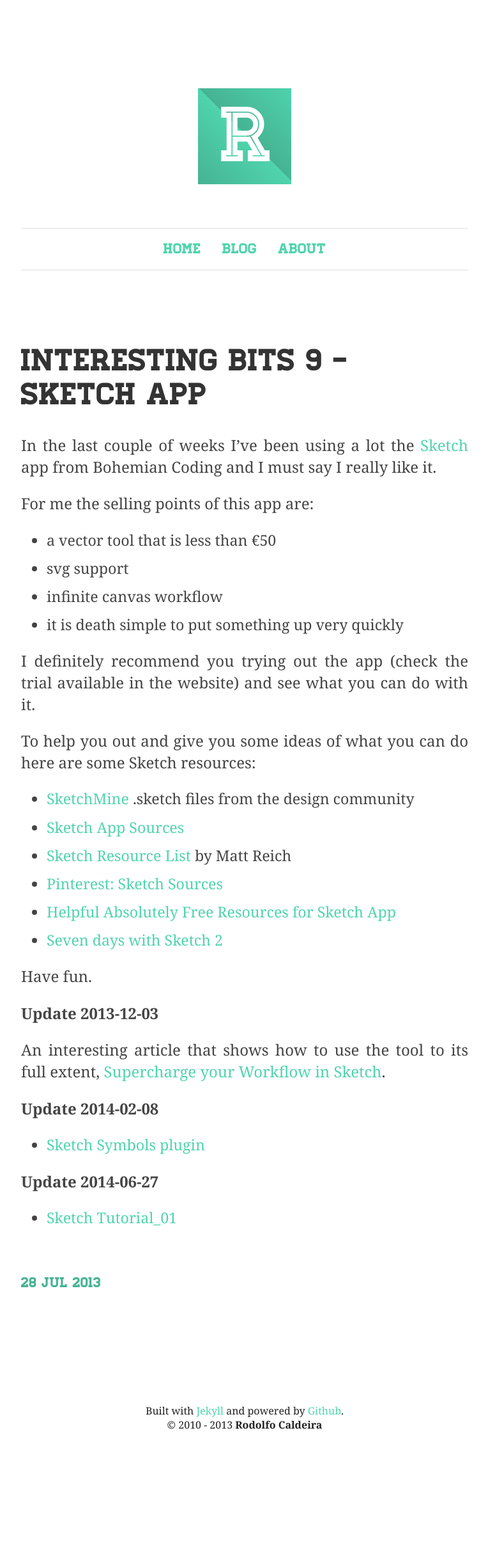
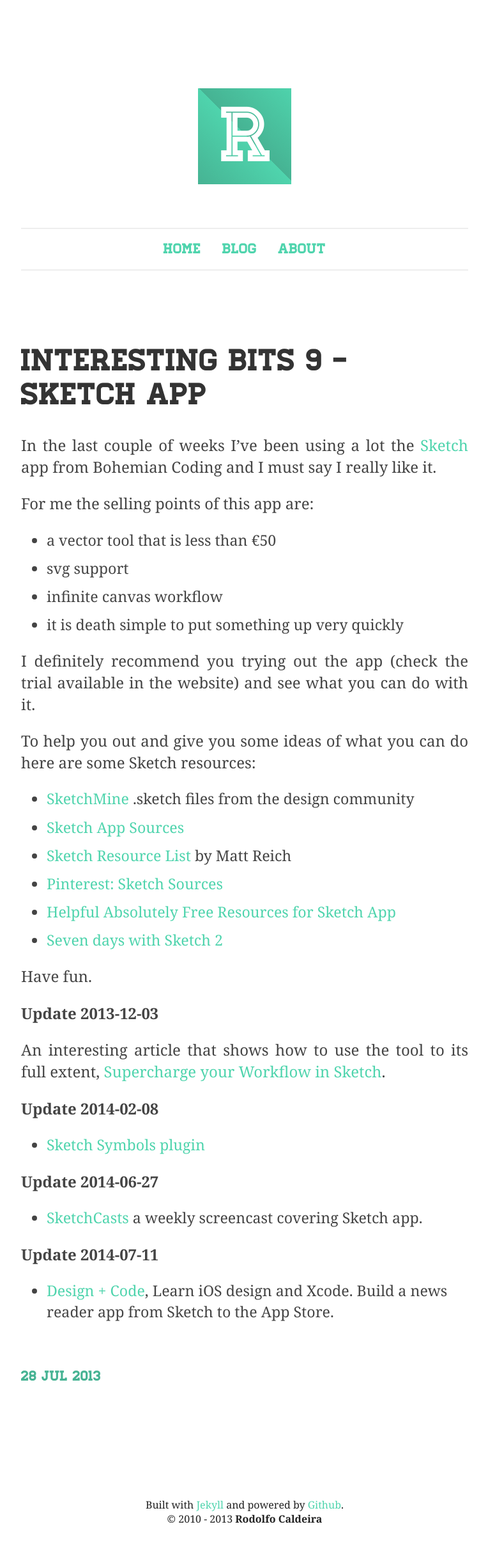
Before and after one commit to rodolfocaldeira/rodolfocaldeira.github.com, a Jekyll site: the page built from _posts/2013-07-28-interesting-bits-9-sketch-app.md, in a window 1280 px wide. Shown: the whole page at 64% size, without its empty margins (257-1021 px from the left). Built offline with Jekyll 4.4.1, drawn with Linux system fonts in a browser that asks for light colours; before the commit the page ends 2282 px from its top, so only the background shows below that.

```diff
--- a/_posts/2013-07-28-interesting-bits-9-sketch-app.md
+++ b/_posts/2013-07-28-interesting-bits-9-sketch-app.md
@@ -37,4 +37,9 @@
 
 **Update 2014-06-27**
 
-- [Sketch Tutorial_01](https://medium.com/@KounterB/b76271a095e3)
+- [SketchCasts](http://www.sketchcasts.net/) a weekly screencast covering Sketch app.
+
+**Update 2014-07-11**
+
+- [Design + Code](http://designcode.io/), Learn iOS design and Xcode. Build a news reader app from
+Sketch to the App Store.
--- a/css/main.css
+++ b/css/main.css
@@ -833,6 +833,10 @@
 iframe {
   width: 100%; }
 
+img.icon {
+  width:  auto;
+}
+
 li {
   font-size: 145%;
   margin-bottom: .5em; }
```
Also changed, not shown: _posts/2012-12-17-interesting-bits-3.md (+4 -0 lines), _posts/2013-12-15-interesting-bits-11-color-pickers.md (+5 -0 lines), _posts/2014-02-08-interesting-bits-15-css-animations.md (+4 -0 lines), _posts/2014-07-11-interesting-bits-18-web-design-inspiration.md (added, +74 -0 lines).
